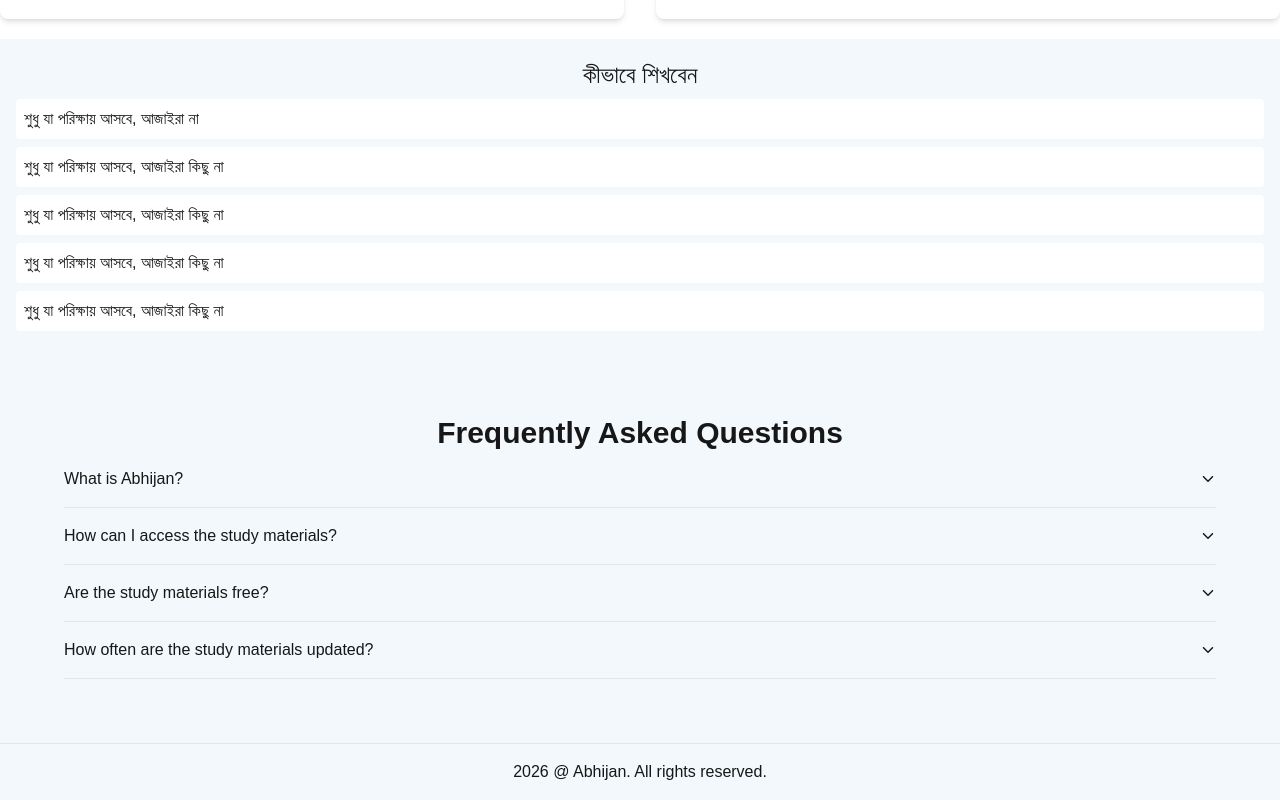
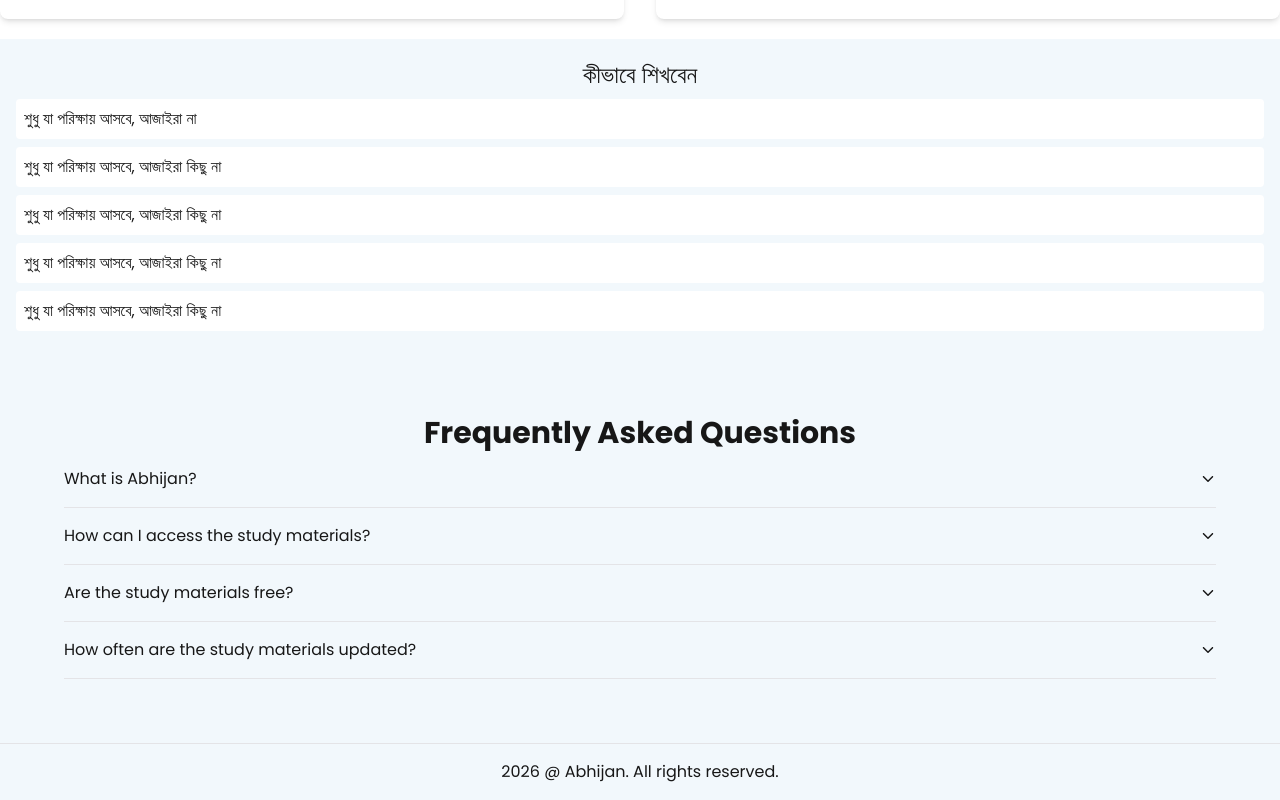
Before and after one commit to laxmancroy/abhijan, a Next.js app: page / in a window 1280 px wide. Shown: the part 966-1766 px from the top of the page. Built offline with nearby package versions, Linux system fonts and the light colour scheme.

Commit message:
add poppins font

```diff
--- a/app/globals.css
+++ b/app/globals.css
@@ -56,13 +56,10 @@
   --color-button-foreground: var(--button-foreground);
 
   --color-border: var(--border);
-
-  --font-sans: var(--font-geist-sans);
-  --font-mono: var(--font-geist-mono);
 }
 
 body {
   background: var(--background);
   color: var(--foreground);
-  font-family: Arial, Helvetica, sans-serif;
+  font-family: var(--font-poppins);
 }
--- a/app/layout.tsx
+++ b/app/layout.tsx
@@ -2,17 +2,14 @@ import Header from "@/components/layout/Header";
 import Footer from "@/components/layout/Footer";
 
 import type { Metadata } from "next";
-import { Geist, Geist_Mono } from "next/font/google";
+import { Poppins } from "next/font/google";
 import "./globals.css";
 
-const geistSans = Geist({
-  variable: "--font-geist-sans",
+const PoppinsFont = Poppins({
+  weight: ["400", "500", "600", "700"],
   subsets: ["latin"],
-});
-
-const geistMono = Geist_Mono({
-  variable: "--font-geist-mono",
-  subsets: ["latin"],
+  variable: "--font-poppins",
+  display: 'swap'
 });
 
 export const metadata: Metadata = {
@@ -24,7 +21,7 @@ export default function RootLayout({ children }: LayoutProps<"/">) {
   return (
     <html
       lang="en"
-      className={`${geistSans.variable} ${geistMono.variable} h-full antialiased`}
+      className={`${PoppinsFont.variable} antialiased`}
     >
       <body>
         <Header />
--- a/components/layout/Hero.tsx
+++ b/components/layout/Hero.tsx
@@ -27,7 +27,7 @@ const Hero = () => {
     return (
         <div className="container mx-auto flex flex-col sm:flex-row items-center justify-around gap-8 px-4 py-8 md:px-16 md:py-16">
             <div className="flex flex-col gap-4">
-                    <h2 className="text-4xl">Bangladesh's #1 platform for Job, DUET, Academic and General preperation</h2>
+                    <h2 className="text-4xl font-medium">Bangladesh's #1 platform for Job, DUET, Academic and General preperation</h2>
                     <p>Abhijan is one of Bangladesh's leading online preparation platforms — an academy, and website with 4K+ Users — covering Job, Duet, Academic and General preparation.</p>
 
                     {/* Category Selection */}
--- a/components/ui/Faq.tsx
+++ b/components/ui/Faq.tsx
@@ -1,3 +1,7 @@
+'use client';
+
+import { useState } from "react";
+
 import { IoIosArrowUp } from "react-icons/io";
 import { IoIosArrowDown } from "react-icons/io";
 
@@ -21,16 +25,20 @@ const questions = [
 ];
 
 const Faq = () => {
+    const [openQuestion, setOpenQuestion] = useState<number | null>(null);
+
     return (
         <div className="b">
             <div className="container mx-auto px-4 py-8 md:p-16">
                 <h3 className="text-center text-3xl font-bold">Frequently Asked Questions</h3>
                 <div>
                     {
-                        questions.map((q) => (
+                        questions.map((q, index) => (
                             <div key={q.question} className="border-b border-border py-4 hover:cursor-pointer">
-                                <h4 className="flex items-center justify-between">{ q.question } <IoIosArrowDown /></h4>
-                                <p className="pt-3 text-muted-foreground text-sm hidden">{ q.answer }</p>
+                                <h4 className="flex items-center justify-between" onClick={() => setOpenQuestion(openQuestion === index ? null : index)}>
+                                    { q.question } {openQuestion === index ? <IoIosArrowUp /> : <IoIosArrowDown /> }
+                                </h4>
+                                <p className={`${openQuestion === index ? "block" : "hidden"} pt-3 text-muted-foreground text-sm`}>{ q.answer }</p>
                             </div>
                         ))
                     }
```
